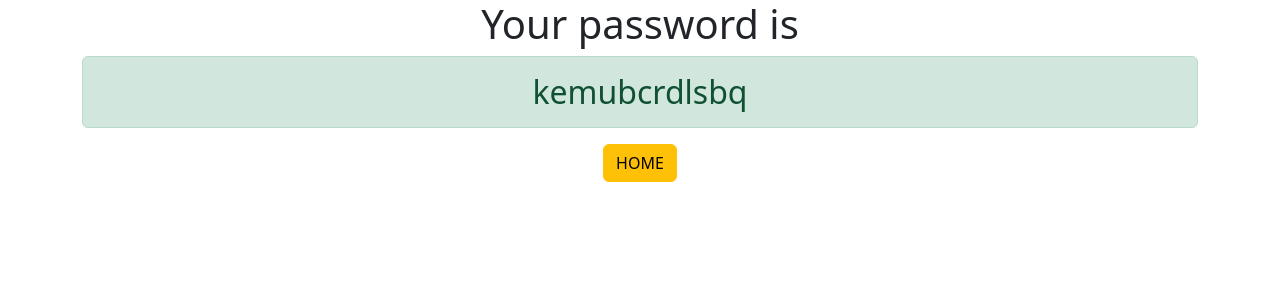
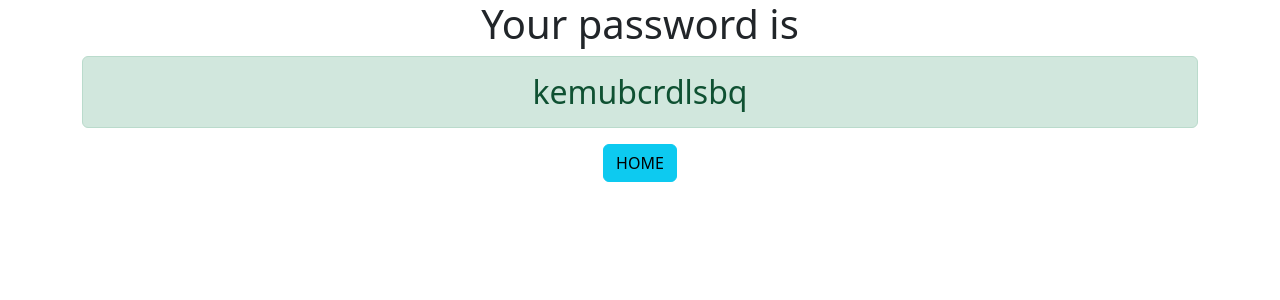
Before and after one commit to Botya90/django3_password_generator, a Django app: page /password/ in a window 1280 px wide. Shown: the top 300 px of the page. Run offline with Django 4.2, Linux system fonts and the light colour scheme.

Commit message:
some changes

```diff
--- a/generator/templates/generator/password.html
+++ b/generator/templates/generator/password.html
@@ -2,5 +2,5 @@
 <div class="container text-center">
 <h1>Your password is</h1>
 <h2 class="alert alert-success">{{ password }}</h2>
-<a href="{% url 'home' %}" class="btn btn-warning">HOME</a>
+<a href="{% url 'home' %}" class="btn btn-info">HOME</a>
 </div>
--- a/password_generator/settings.py
+++ b/password_generator/settings.py
@@ -20,7 +20,7 @@ BASE_DIR = Path(__file__).resolve().parent.parent
 # See https://docs.djangoproject.com/en/4.1/howto/deployment/checklist/
 
 # SECURITY WARNING: keep the secret key used in production secret!
-SECRET_KEY = 'django-insecure-%=8xzs(q5o8%jnb6-w3=3*s7&rtc-=1#^0gezggde!)&!q2%y+'
+SECRET_KEY = 'django-insecure-%=8xzs(q5o8%jnb612-w3=3*s7&rtc-=1#^0gezggde!)&!q2%y+'
 
 # SECURITY WARNING: don't run with debug turned on in production!
 DEBUG = True
```
